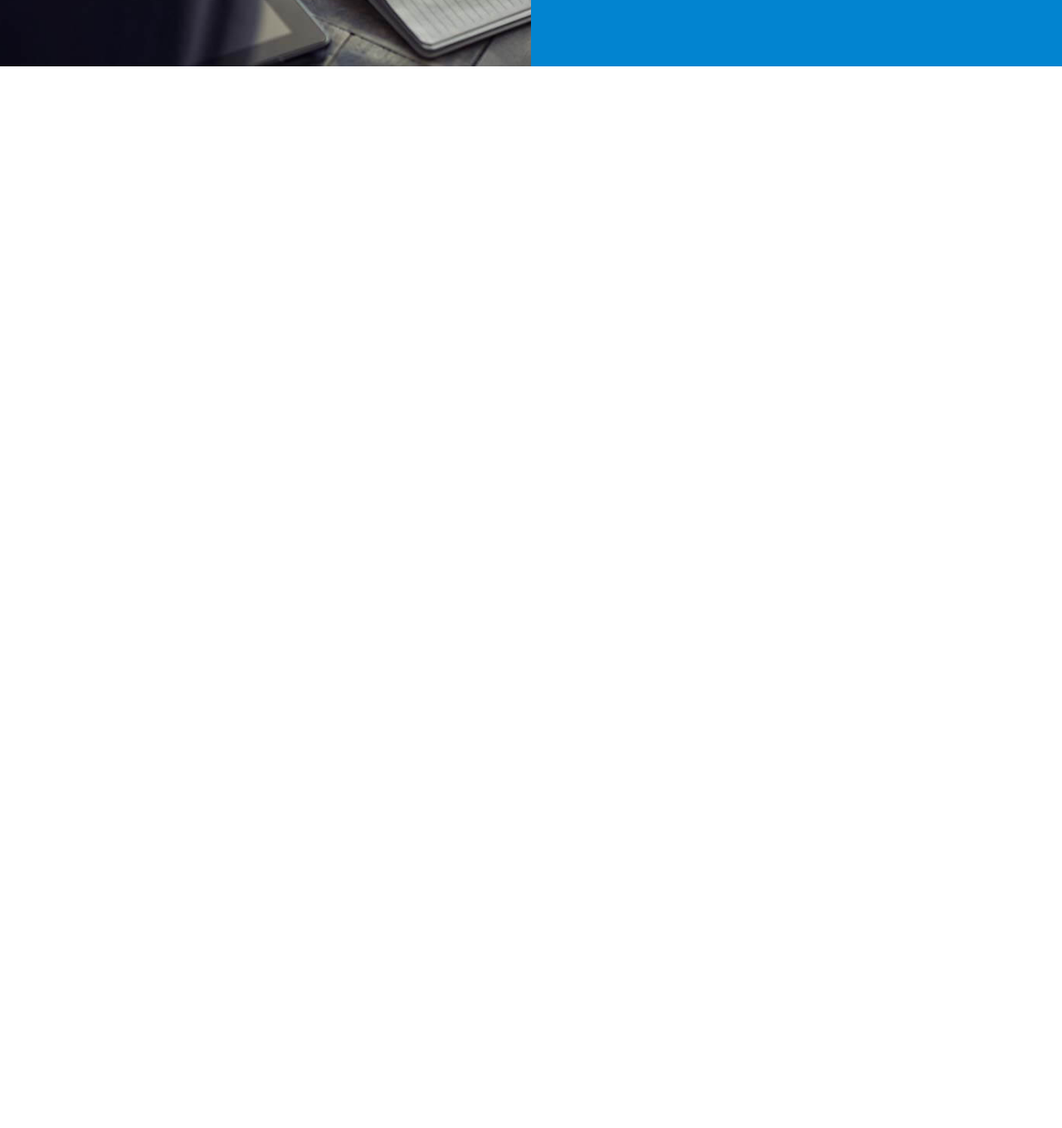
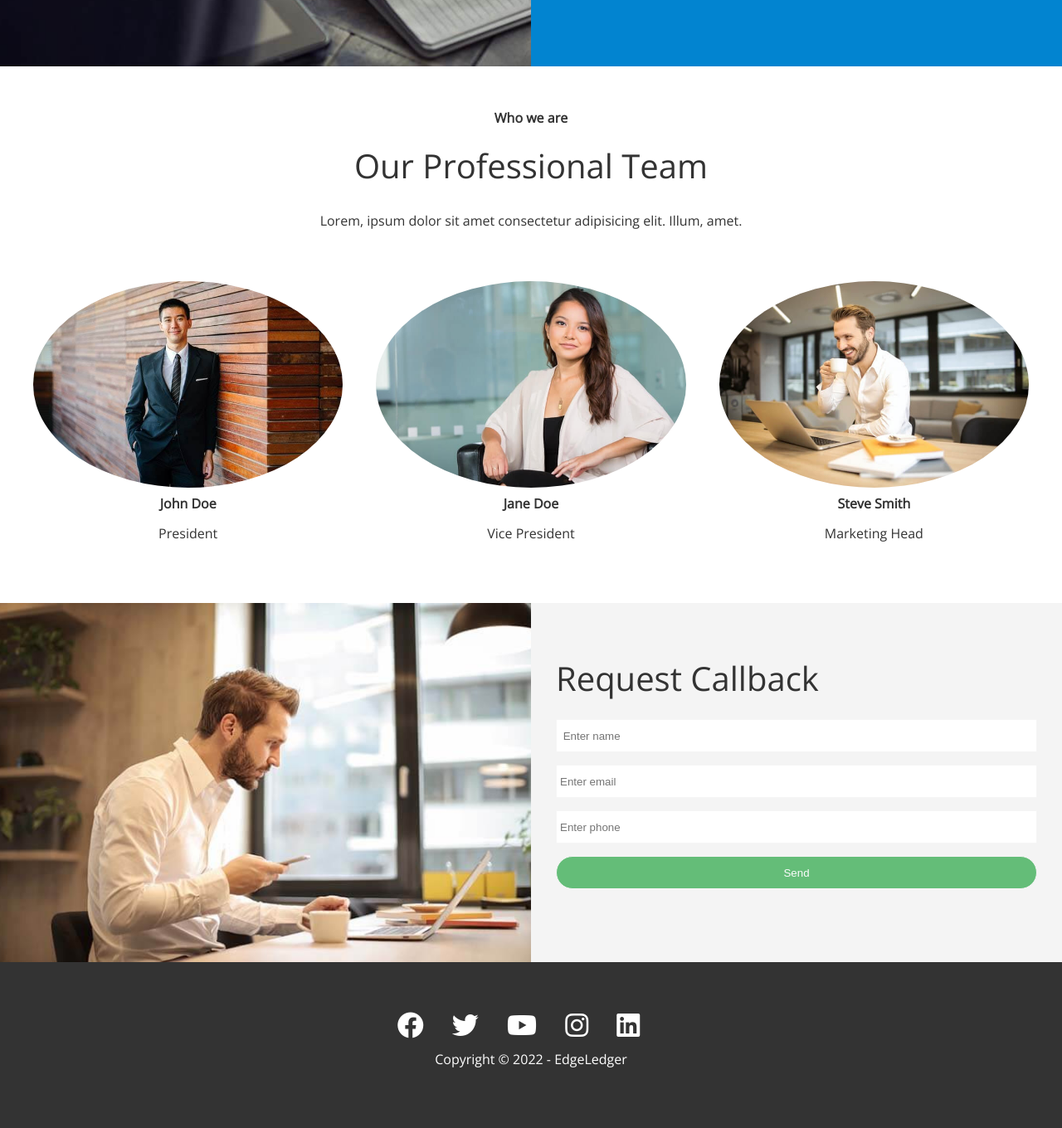
Before and after one commit to anairamoki/htmlCssJs, a plain HTML site: page edgeLedgerSite/index.html in a window 1280 px wide. Shown: the part 2620-3980 px from the top of the page at 83% size. Before the commit the page ends 2708 px from the top, so only its background shows below. Drawn offline with nearby package versions, Linux system fonts and the light colour scheme; a web font is replaced by a local one.

Commit message:
adding Teams, Contact and Footer

```diff
--- a/edgeLedgerSite/css/style.css
+++ b/edgeLedgerSite/css/style.css
@@ -131,3 +131,58 @@ img {
 .cases img:hover{
   opacity: 0.7;
 }
+
+/* Team */
+.team img {
+  border-radius: 50%;
+}
+
+/* contact */
+.callback-form {
+  width: 100%;
+  padding: 20px 0;
+}
+
+.callback-form label{
+  display: block;
+  margin-bottom: 5px;
+}
+.callback-form .form-control {
+  margin-bottom: 15px;
+}
+
+.callback-form input {
+  width: 100%;
+  padding: 4px;
+  height: 40px;
+  border: #f5f5f5 1px solid;
+}
+.callback-form input:focus{
+  outline-color: #28a745;
+}
+
+.callback-form btn {
+  padding: 12px 0;
+  margin-top: 20px;
+}
+
+/* footer */
+.footer {
+  display: flex;
+  flex-direction: column;
+  align-items: center;
+  justify-content: center;
+  text-align: center;
+  height: 200px;
+}
+
+.footer a {
+  color: #fff;
+}
+
+.footer a:hover{
+  opacity: 0.4;
+}
+.footer .social > * {
+  margin-right: 30px;
+}
--- a/edgeLedgerSite/index.html
+++ b/edgeLedgerSite/index.html
@@ -135,6 +135,75 @@
         </div>
       </div>
     </section>
+    <!-- Team -->
+    <section id="team" class="team section-padding">
+      <header class="section-header">
+        <h4>Who we are</h4>
+        <h2>Our Professional Team</h2>
+        <p>Lorem, ipsum dolor sit amet consectetur adipisicing elit. Illum, amet.</p>
+      </header>
+      <div class="flex-items">
+        <div>
+          <img src="images/team/person1.jpg" alt="">
+          <h4>John Doe</h4>
+          <p>President</p>
+        </div>
+        <div>
+          <img src="images/team/person2.jpg" alt="">
+          <h4>Jane Doe</h4>
+          <p>Vice President</p>
+        </div>
+        <div>
+          <img src="images/team/person3.jpg" alt="">
+          <h4>Steve Smith</h4>
+          <p>Marketing Head</p>
+        </div>
+      </div>
+    </section>
+
+    <!-- Contact -->
+    <section id="contact" class="contact flex-columns">
+      <div class="row">
+        <div class="column">
+          <div class="column-1">
+            <img src="images/home/contact.jpg" alt="">
+          </div>
+        </div>
+
+        <div class="column">
+          <div class="column-2 bg-light">
+            <h2>Request Callback</h2>
+            <form action="" class="callback-form">
+              <div class="form-control">
+                <label for="name"> </label>
+                <input type="text" id="name" class="name" placeholder=" Enter name">
+              </div>
+              <div class="form-control">
+                <label for="email"> </label>
+                <input type="email" id="email" class="email" placeholder="Enter email">
+              </div>
+              <div class="form-control">
+                <label for="phone"> </label>
+                <input type="text" id="phone" class="phone" placeholder="Enter phone">
+              </div>
+              <input type="submit" value="Send" id="submit" class="btn">
+            </form>
+          </div>
+        </div>
+      </div>
+    </section>
   </main>
+
+  <!-- footer -->
+  <footer class="footer bg-dark">
+    <div class="social">
+      <a href="#"><i class="fab fa-facebook fa-2x"></i></a>
+      <a href="#"><i class="fab fa-twitter fa-2x"></i></a>
+      <a href="#"><i class="fab fa-youtube fa-2x"></i></a>
+      <a href="#"><i class="fab fa-instagram fa-2x"></i></a>
+      <a href="#"><i class="fab fa-linkedin fa-2x"></i></a>
+    </div>
+    <p>Copyright &copy; 2022 - EdgeLedger</p>
+  </footer>
 </body>
 </html>
```
